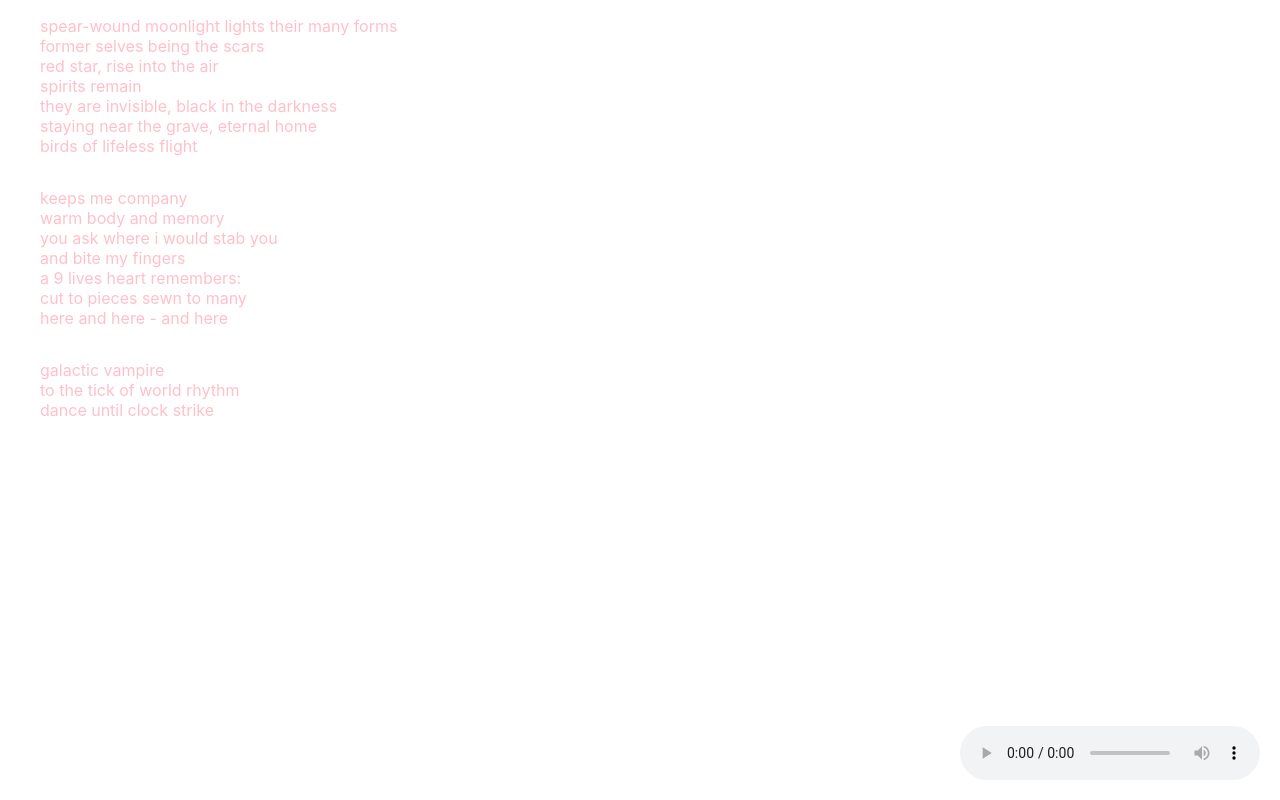
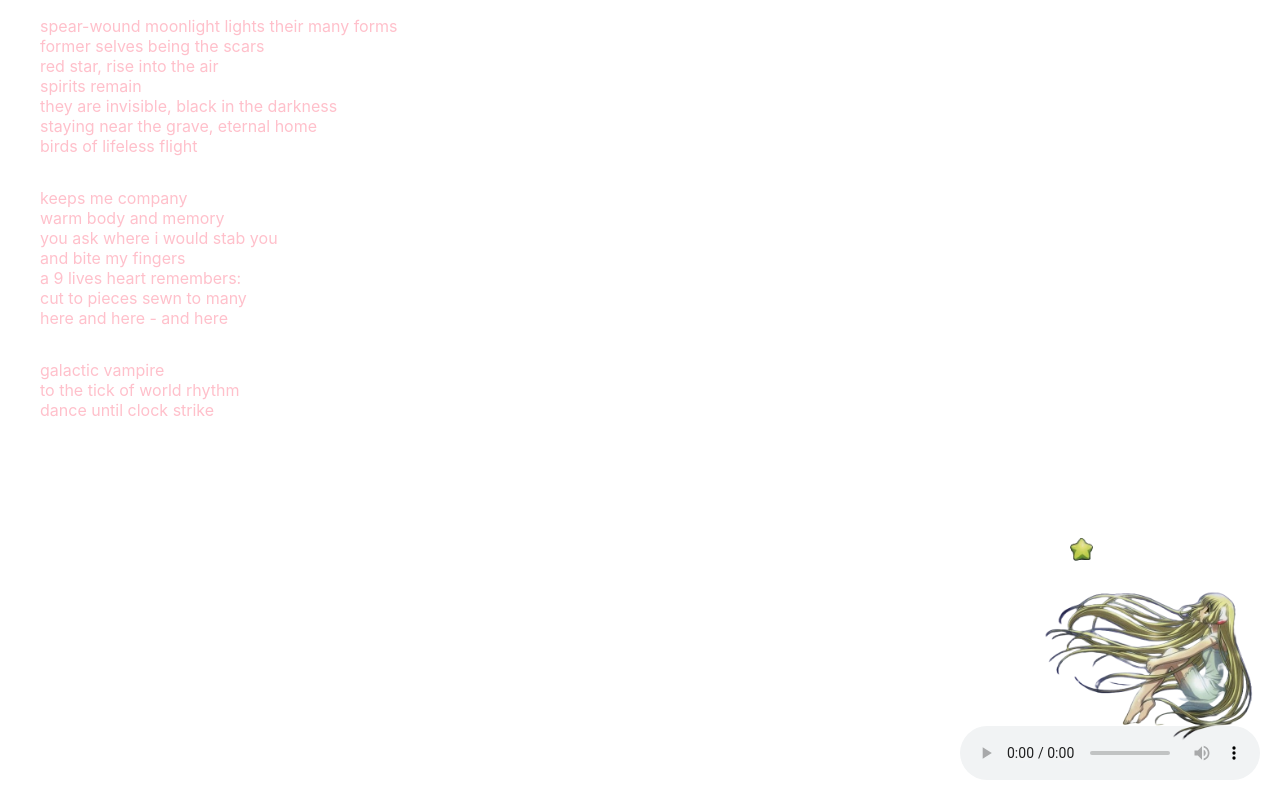
Before and after one commit to rcvrygirl/virtue-ge0city, a React (Create React App) app: page / in a window 1280 px wide. Built offline with nearby package versions, Linux system fonts and the light colour scheme.

Commit message:
chi music player

```diff
--- a/src/components/PoetryPage.jsx
+++ b/src/components/PoetryPage.jsx
@@ -1,9 +1,13 @@
 import Poetry from './poetry/poetry.jsx'
 import Track from './audio/tracks.jsx'
+import chiStar from '../assets/chi-and-a-star.png'
+import './PoetryPage.scss'
+
 
 function PoetryPage() {
     return (
         <div>
+            <img className="chi" src={chiStar} width="300" />
             <Poetry></Poetry>
             <Track></Track>
         </div>
--- /dev/null
+++ b/src/components/PoetryPage.scss
@@ -0,0 +1,7 @@
+.chi {
+    float: right;
+    position: absolute;
+    bottom: 46px;
+    right: 20px;
+    z-index: 10001;
+}
--- a/src/components/audio/tracks.jsx
+++ b/src/components/audio/tracks.jsx
@@ -17,7 +17,7 @@ export default function Track() {
 
   return (
     <div>
-        <audio className="music-player" ref={audioRef} src={audioFile} controls />
+        <audio className="music-player" ref={audioRef} src={audioFile} controls loop />
     </div>
   )
 }
```
Also changed, not shown: src/assets/chi-and-a-star.png (added).
